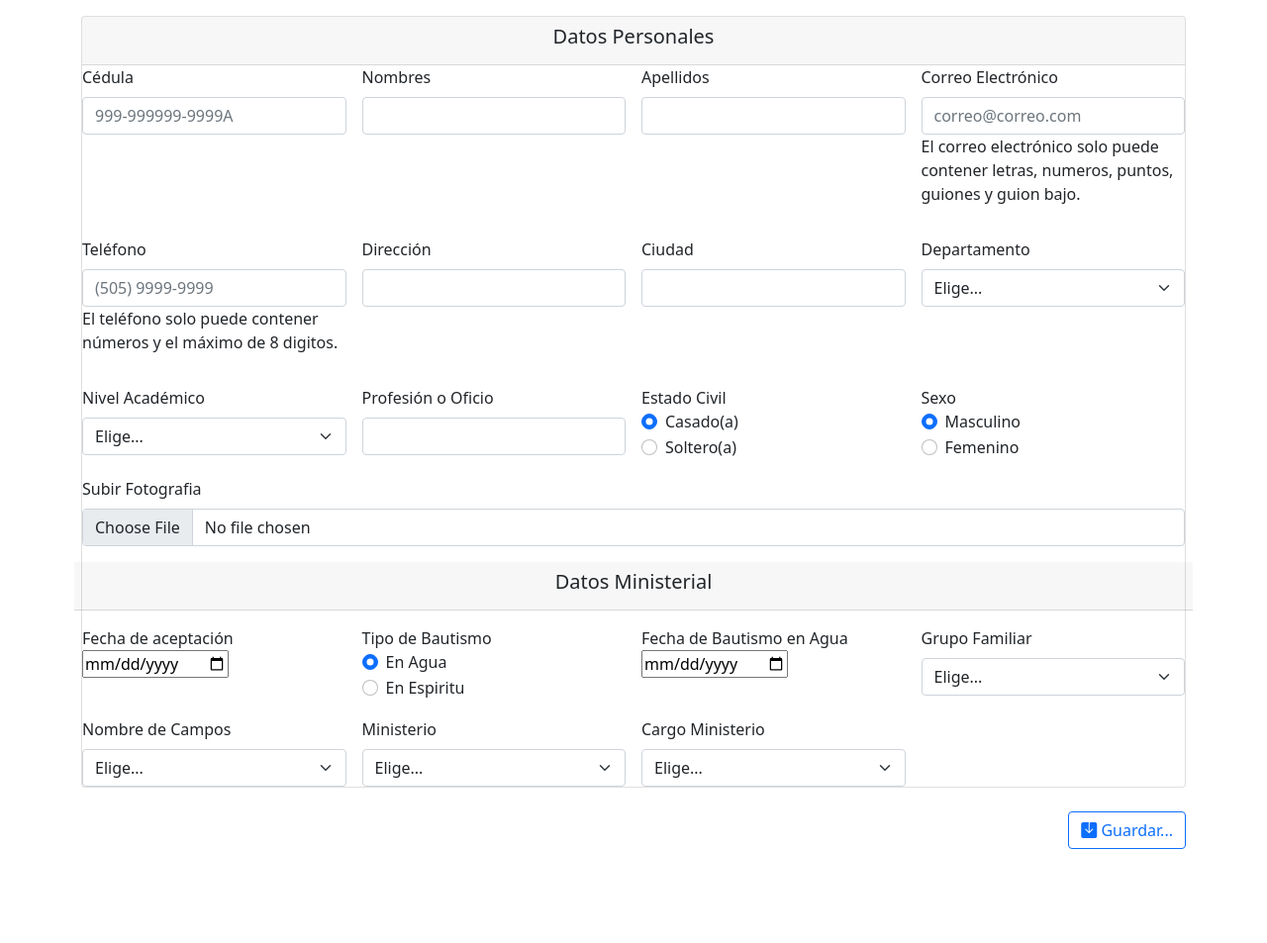
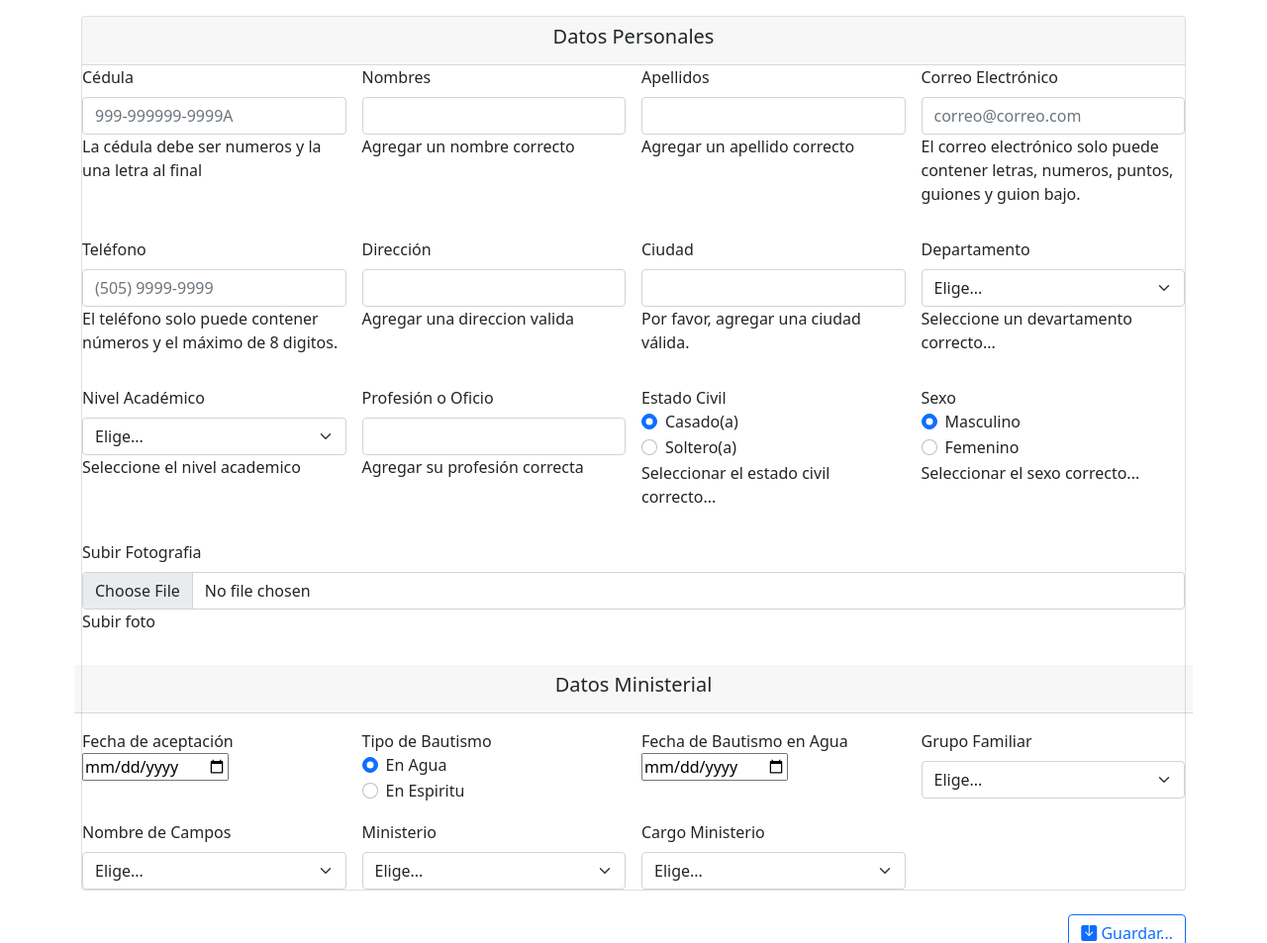
Before and after one commit to manzanareslopezdionicio/appwebcp, a Flask app: page /form/ in a window 1280 px wide. Shown: the part 56-1009 px from the top of the page at 99% size. Before the commit the page ends 914 px from the top, so only its background shows below. Run offline with Flask 2, Linux system fonts and the light colour scheme; some libraries are stand-ins or nearby versions.

Commit message:
actualizar archivo de estilos

```diff
--- a/static/css/base.css
+++ b/static/css/base.css
@@ -0,0 +1,5 @@
+formulario_input-error {
+	font-size: 12px;
+	margin-bottom: 0;
+	display: none;
+}
--- a/templates/form.html
+++ b/templates/form.html
@@ -11,15 +11,17 @@
     <div class="col-md-3">
       <label for="cedula" class="form-label">Cédula</label>
       <input type="text" class="form-control" name="cedula" id="cedula" placeholder="999-999999-9999A" required>
-
+      <p class="formulario_input-error">La cédula debe ser numeros y la una letra al final</p>
     </div>
     <div class="col-md-3">
       <label for="nombres" class="form-label">Nombres</label>
       <input type="text" class="form-control" name="nombre" id="nombres" required>
+      <p class="formulario_input-error">Agregar un nombre correcto</p>
     </div>
     <div class="col-md-3">
       <label for="apellidos" class="form-label">Apellidos</label>
       <input type="text" class="form-control" name="apellidos" id="apellidos" required>
+      <p class="formulario_input-error">Agregar un apellido correcto</p>
     </div>
     <div class="col-md-3">
         <label for="email" class="form-label">Correo Electrónico</label>
@@ -34,13 +36,12 @@
     <div class="col-md-3">
         <label for="direccion" class="form-label">Dirección</label>
         <input type="text" class="form-control" name="direccion" id="direccion" required>
+        <p class="formulario_input-error">Agregar una direccion valida</p>
     </div>
     <div class="col-md-3">
         <label for="ciudad" class="form-label">Ciudad</label>
         <input type="text" class="form-control" name="ciudad" id="ciudad" required>
-        <div class="invalid-feedback">
-          Por favor, agregar una ciudad válida.
-        </div>
+        <p class="formulario_input-error">Por favor, agregar una ciudad válida.</p>
     </div>
     <div class="col-md-3">
         <label for="departamento" class="form-label">Departamento</label>
@@ -51,6 +52,7 @@
           <option>Masaya</option>
           <option>Granada</option>
         </select>
+        <p class="formulario_input-error">Seleccione un devartamento correcto...</p>
       </div>
       <div class="col-md-3">
         <label for="nivelacademico" class="form-label">Nivel Académico</label>
@@ -61,10 +63,12 @@
           <option>Primaria</option>
           <option>Ninguno</option>
         </select>
+        <p class="formulario_input-error">Seleccione el nivel academico</p>
       </div>
       <div class="col-md-3">
         <label for="profesion" class="form-label">Profesión o Oficio</label>
         <input type="text" class="form-control" name="profesion" id="profesion" required>
+        <p class="formulario_input-error">Agregar su profesión correcta</p>
       </div>
       <div class="col-md-3">
         <label for="estadocivil" class="form-laber">Estado Civil</label>
@@ -80,6 +84,7 @@
               Soltero(a)
           </label>
         </div>
+        <p class="formulario_input-error">Seleccionar el estado civil correcto...</p>
       </div>
       <div class="col-md-3">
         <label for="">Sexo</label>
@@ -95,10 +100,13 @@
               Femenino
           </label>
         </div>
+        <p class="formulario_input-error">Seleccionar el sexo correcto...</p>
       </div>
       <div class="col-md-12">
         <label for="foto" class="form-label">Subir Fotografia</label>
         <input type="file" class="form-control" name="foto" id="foto">
+        <p class="formulario_input-error">Subir foto</p>
+
       </div>
       <div class="card-header text-center">
         <h5> Datos Ministerial</h5>
```
